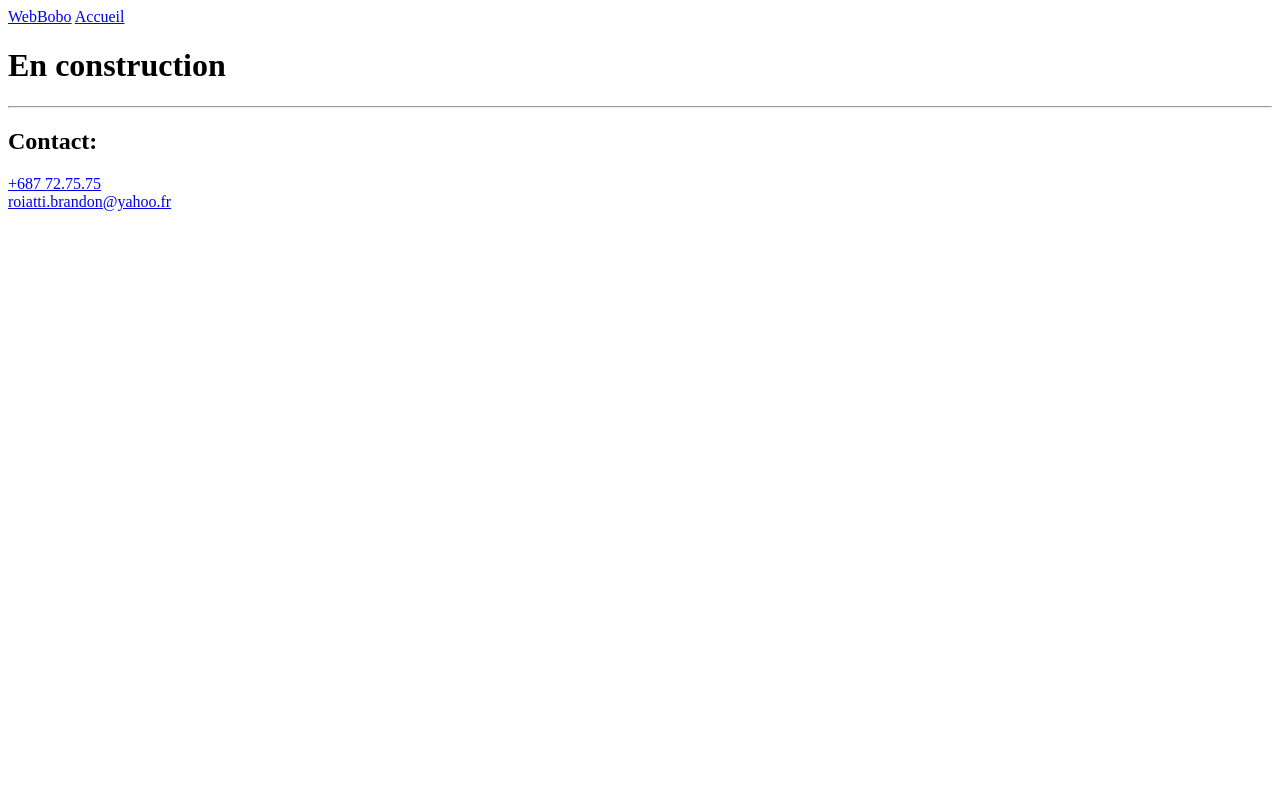
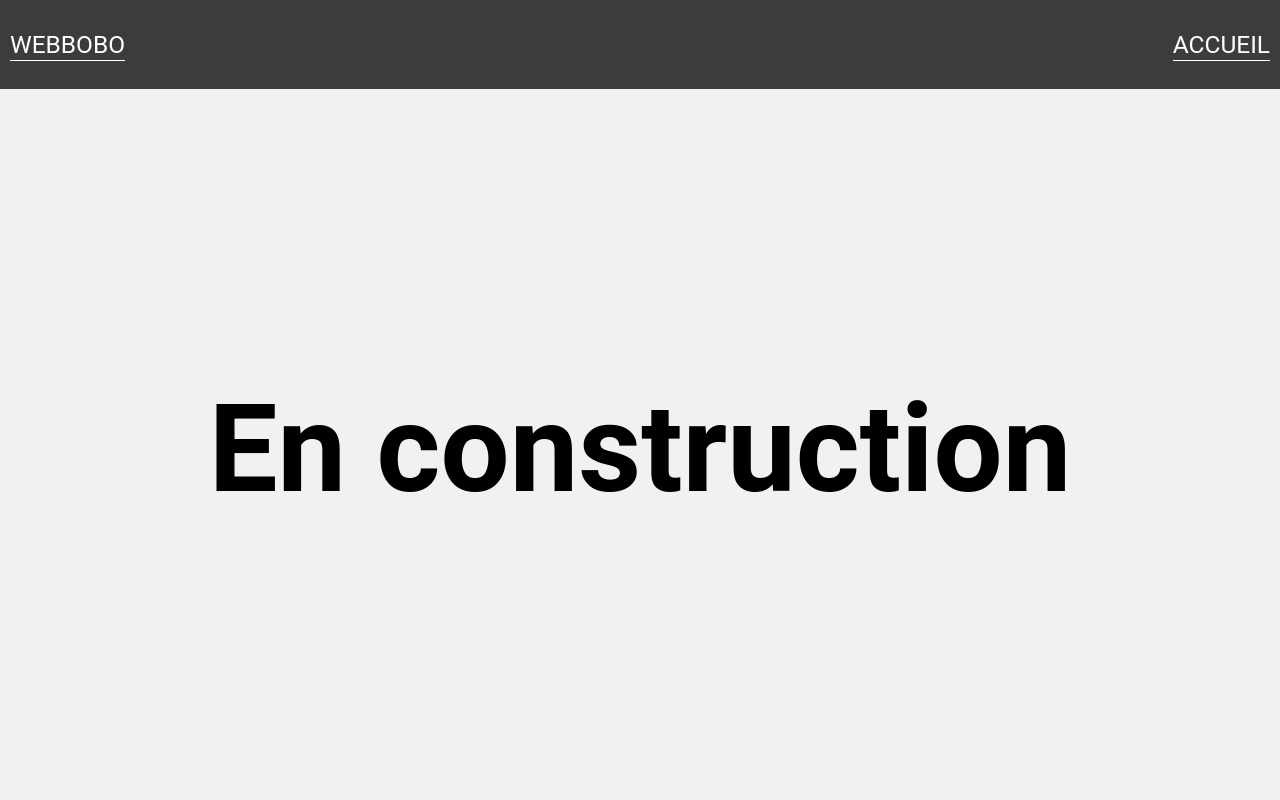
Before and after one commit to WebBobo687/noPage, a plain HTML site: page index.html in a window 1280 px wide. Shown: the top 800 px of the page. Drawn offline with Linux system fonts and the light colour scheme.

Commit message:
Update index.html

```diff
--- a/index.html
+++ b/index.html
@@ -5,7 +5,7 @@
     <meta http-equiv="X-UA-Compatible" content="IE=edge">
     <meta name="viewport" content="width=device-width, initial-scale=1.0">
     <!-- CSS -->
-    <link rel="stylesheet" href="./noPage.css">
+    <link rel="stylesheet" href="./index.css">
     <title>En construction</title>
 </head>
 <body>
```
